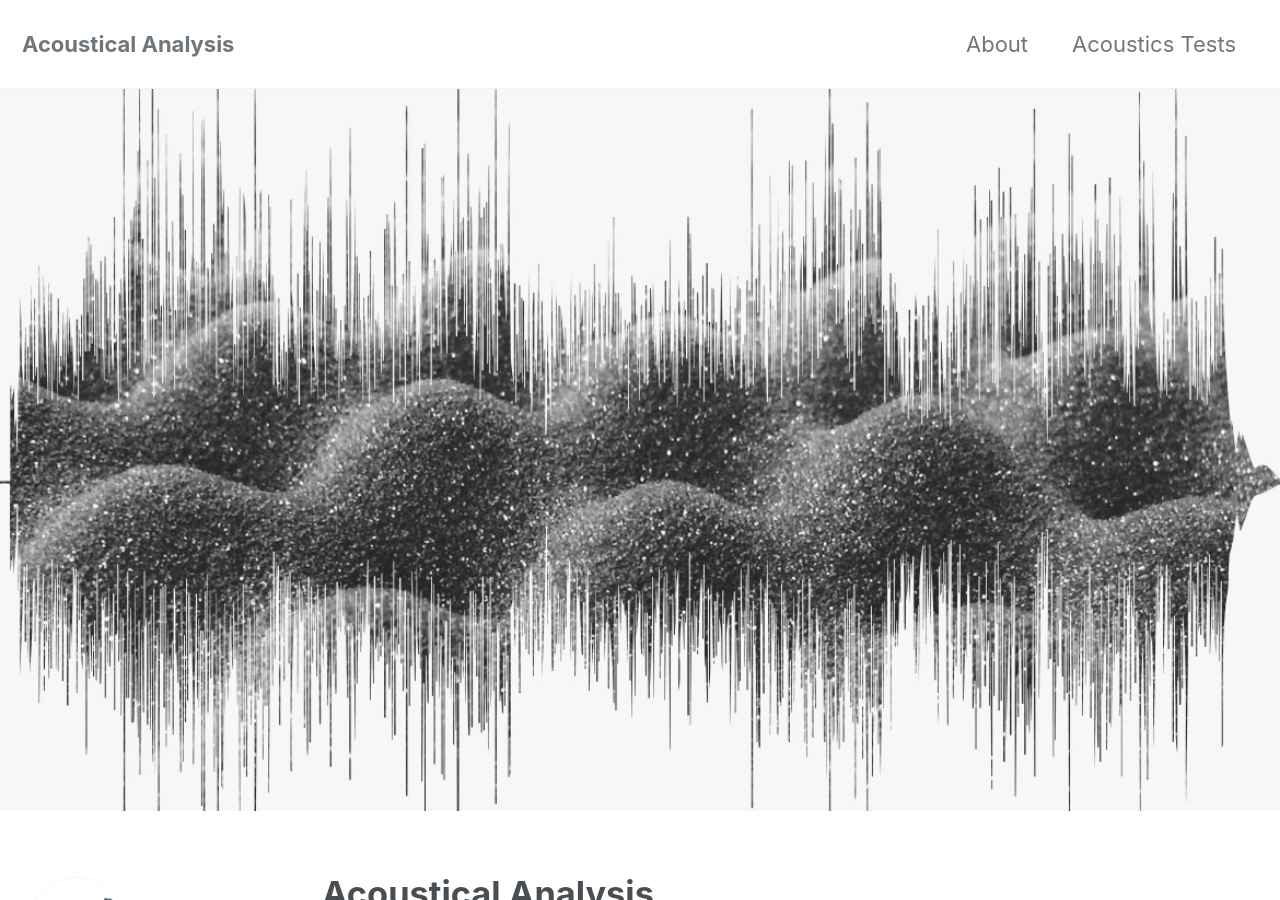
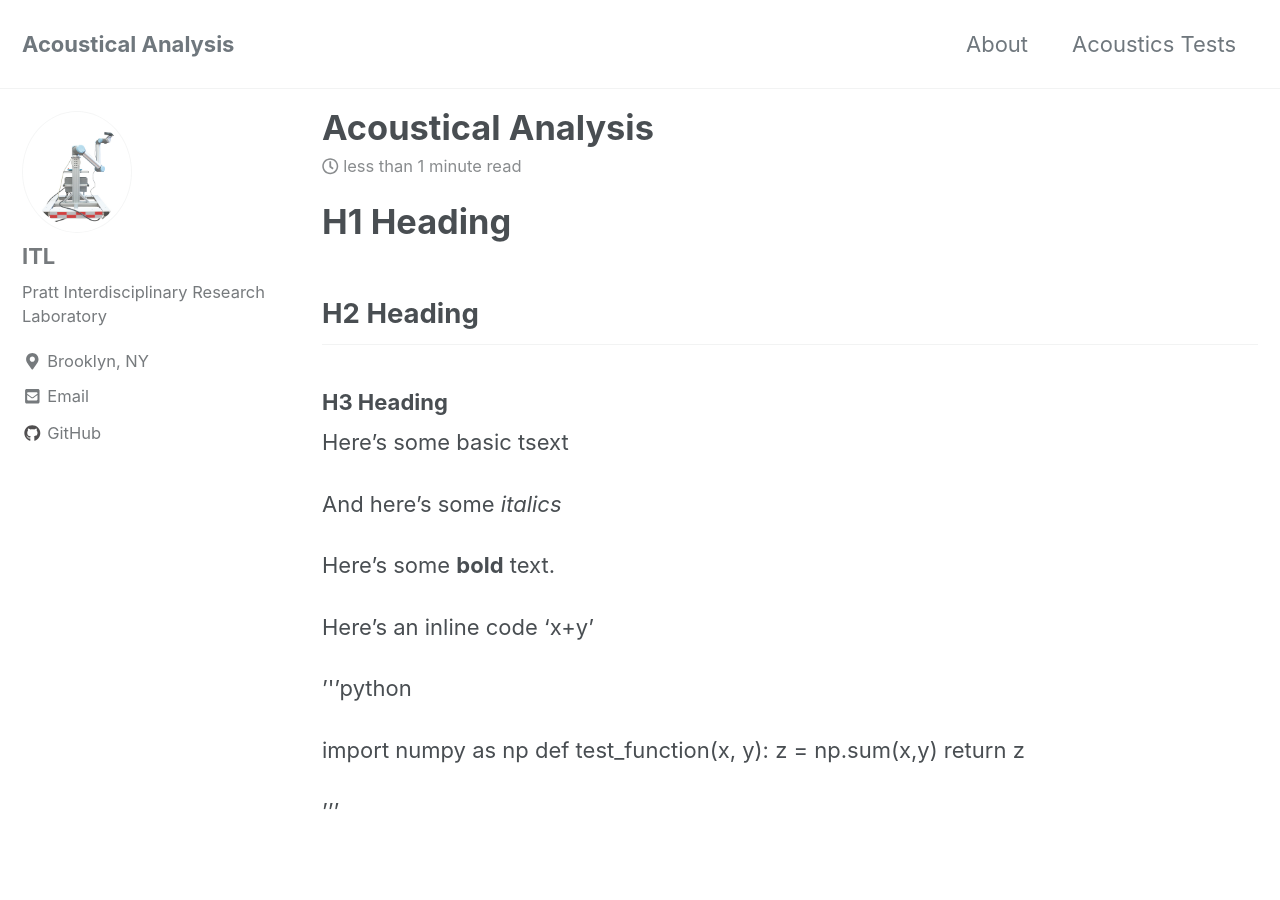
Before and after one commit to tedngai/itldatafactory, a Jekyll site: the page built from _posts/2019-02-12-acousanalysis.md, in a window 1280 px wide and 900 px high. Built offline with Jekyll 4.4.1, drawn with Linux system fonts in a browser that asks for light colours; cached includes are drawn as plain includes.

Commit message:
new edit

```diff
--- a/_posts/2019-02-12-acousanalysis.md
+++ b/_posts/2019-02-12-acousanalysis.md
@@ -3,8 +3,6 @@ title: "Acoustical Analysis"
 date: 2019-02-12
 tags: [acoustics, material, data visualization]
 classes: wide
-header:
-    image: "/images/10-points-acoustics.jpg"
 excerpt: "Material Testings"
 ---
 
@@ -43,4 +41,4 @@ $$z = x + y$$
 
 <iframe width="560" height="315" src="https://www.youtube.com/embed/dHHmUF9gs70" frameborder="0" allowfullscreen></iframe>
 
-<iframe width="1200" height="600" src="https://plot.ly/~tngai/46.embed" frameborder="0" allowfullscreen></iframe>
+<iframe width="1000" height="600" src="https://plot.ly/~tngai/46.embed" frameborder="0" allowfullscreen></iframe>
```
